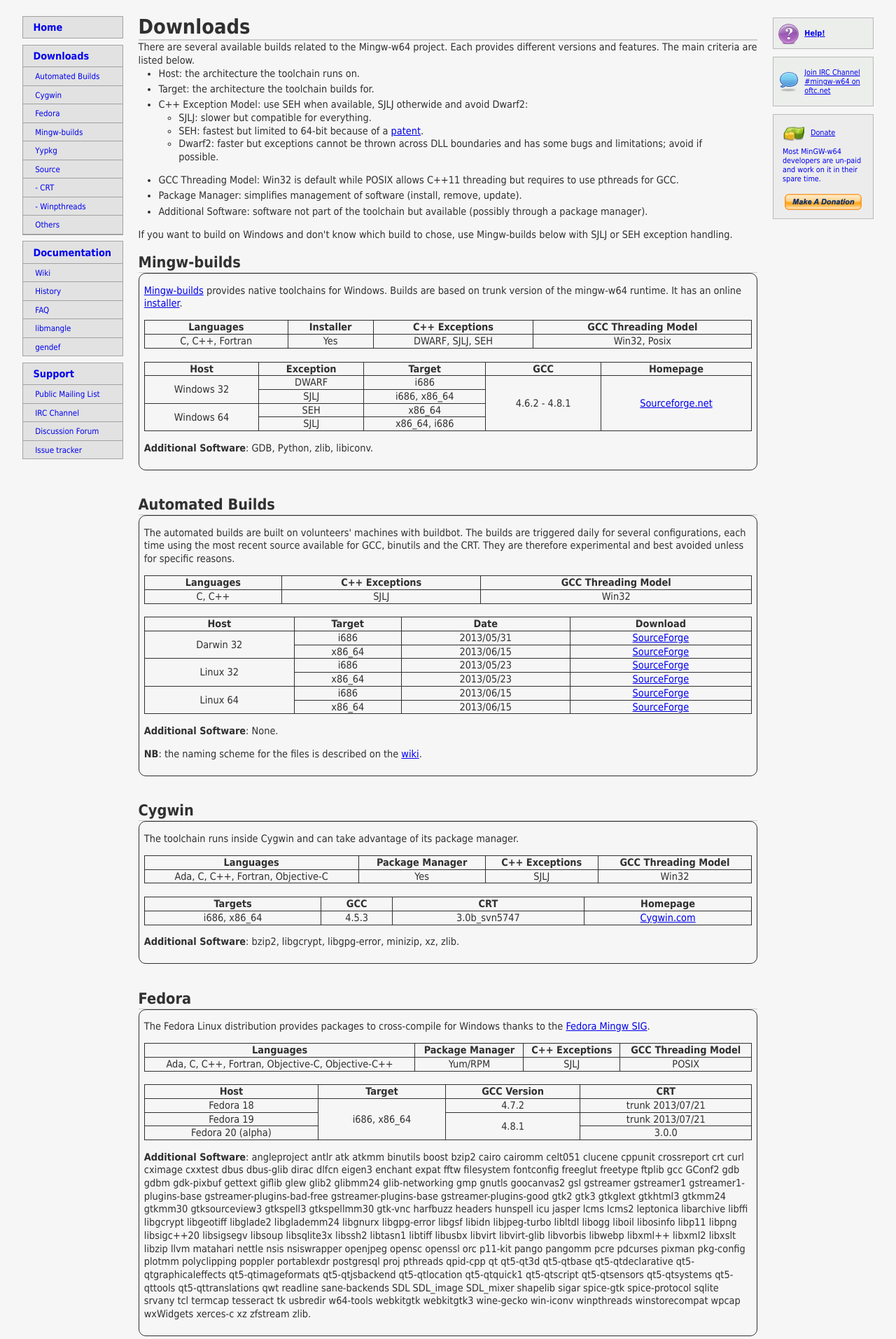
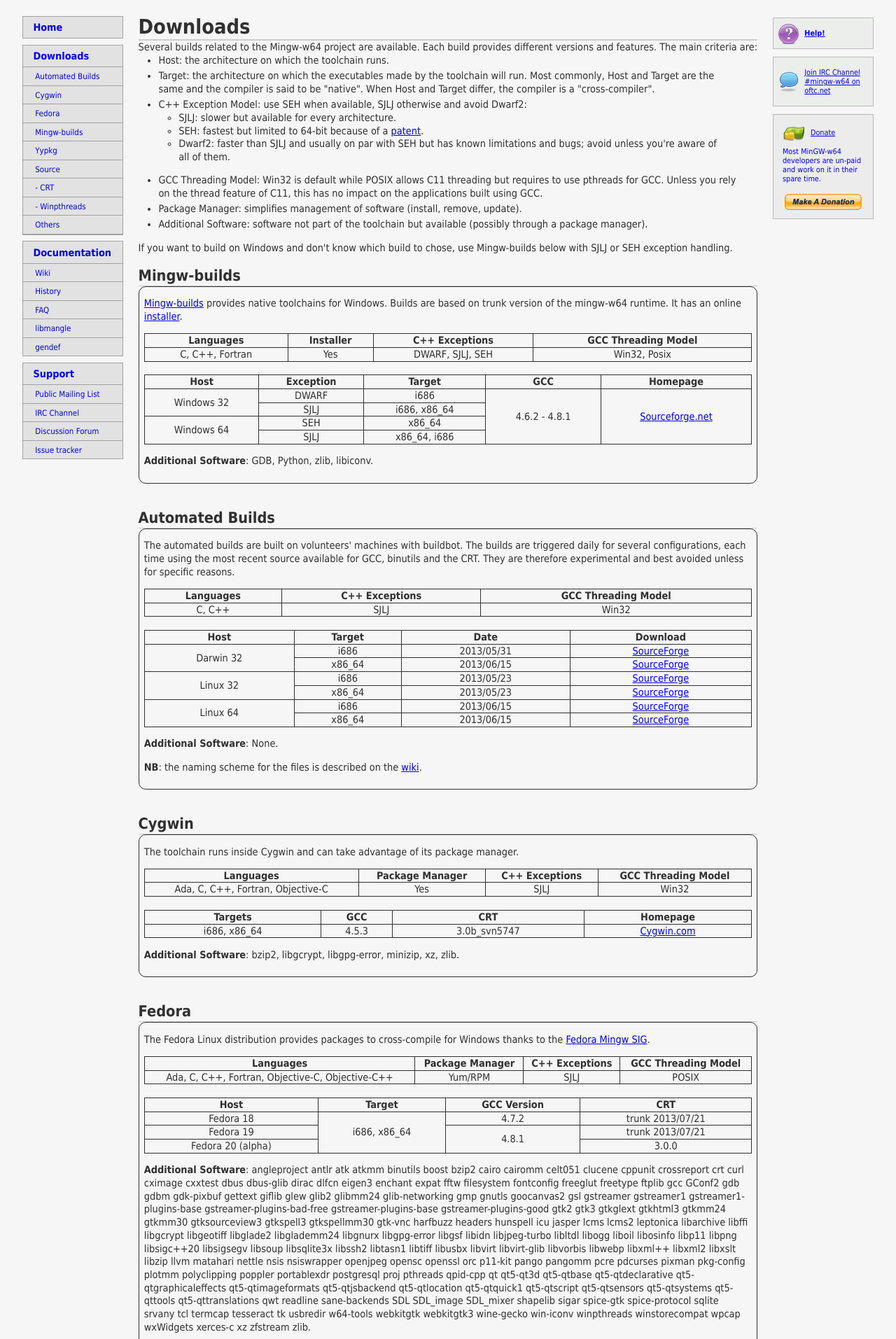
Before and after one commit to repo-mirrors/mingw-w64-htdocs, a PHP site: page /download.php in a window 1280 px wide. Shown: the part 146-2059 px from the top of the page at 70% size. Run offline with PHP 8.4, Linux system fonts and the light colour scheme.

Commit message:
web/downloads: improve the explanations for the various toolchain features.
- spend some more time explaining "host" and "target"
- improve wording for C++ exception models
- threading model is for C11, not C++11
- explain that the GCC threading model does nothing for apps not using C11

We finally got some constructive feedback for this section of the website!

git-svn-id: svn+ssh://svn.code.sf.net/p/mingw-w64/code/web@6335 4407c894-4637-0410-b4f5-ada5f102cad1

```diff
--- a/htdocs/download.php
+++ b/htdocs/download.php
@@ -9,23 +9,27 @@
 ?>
   <div id="middle">
     <h1>Downloads</h1>
-    There are several available builds related to the Mingw-w64 project.
-    Each provides different versions and features. The main criteria are listed
-    below.
+    Several builds related to the Mingw-w64 project are available.
+    Each build provides different versions and features. The main criteria are:
     <ul class="features">
-      <li class="features">Host: the architecture the toolchain runs on.</li>
-      <li class="features">Target: the architecture the toolchain builds for.</li>
+      <li class="features">Host: the architecture on which the toolchain runs.</li>
+      <li class="features">Target: the architecture on which the executables
+      made by the toolchain will run. Most commonly, Host and Target are the
+      same and the compiler is said to be "native". When Host and Target
+      differ, the compiler is a "cross-compiler".</li>
       <li class="features">
-        C++ Exception Model: use SEH when available, SJLJ otherwide and avoid Dwarf2:
+        C++ Exception Model: use SEH when available, SJLJ otherwise and avoid Dwarf2:
         <ul class="feature-values">
-          <li>SJLJ: slower but compatible for everything.</li>
+          <li>SJLJ: slower but available for every architecture.</li>
           <li>SEH: fastest but limited to 64-bit because of a <a href="http://patft.uspto.gov/netacgi/nph-Parser?Sect1=PTO1&amp;Sect2=HITOFF&amp;d=PALL&amp;p=1&amp;u=%2Fnetahtml%2FPTO%2Fsrchnum.htm&amp;r=1&amp;f=G&amp;l=50&amp;s1=5,628,016.PN.&amp;OS=PN/5,628,016&amp;RS=PN/5,628,016">patent</a>.</li>
-          <li>Dwarf2: faster but exceptions cannot be thrown across DLL boundaries and has some bugs and limitations; avoid if possible.</li>
+          <li>Dwarf2: faster than SJLJ and usually on par with SEH but has known limitations and bugs; avoid unless you're aware of all of them.</li>
         </ul>
       </li>
       <li class="features">
-        GCC Threading Model: Win32 is default while POSIX allows C++11
-        threading but requires to use pthreads for GCC.</li>
+        GCC Threading Model: Win32 is default while POSIX allows C11
+        threading but requires to use pthreads for GCC. Unless you rely on the
+        thread feature of C11, this has no impact on the applications built
+        using GCC.</li>
       <li class="features">Package Manager: simplifies management of software (install, remove, update).</li>
       <li class="features">Additional Software: software not part of the toolchain but available (possibly through a package manager).</li>
     </ul>
```
